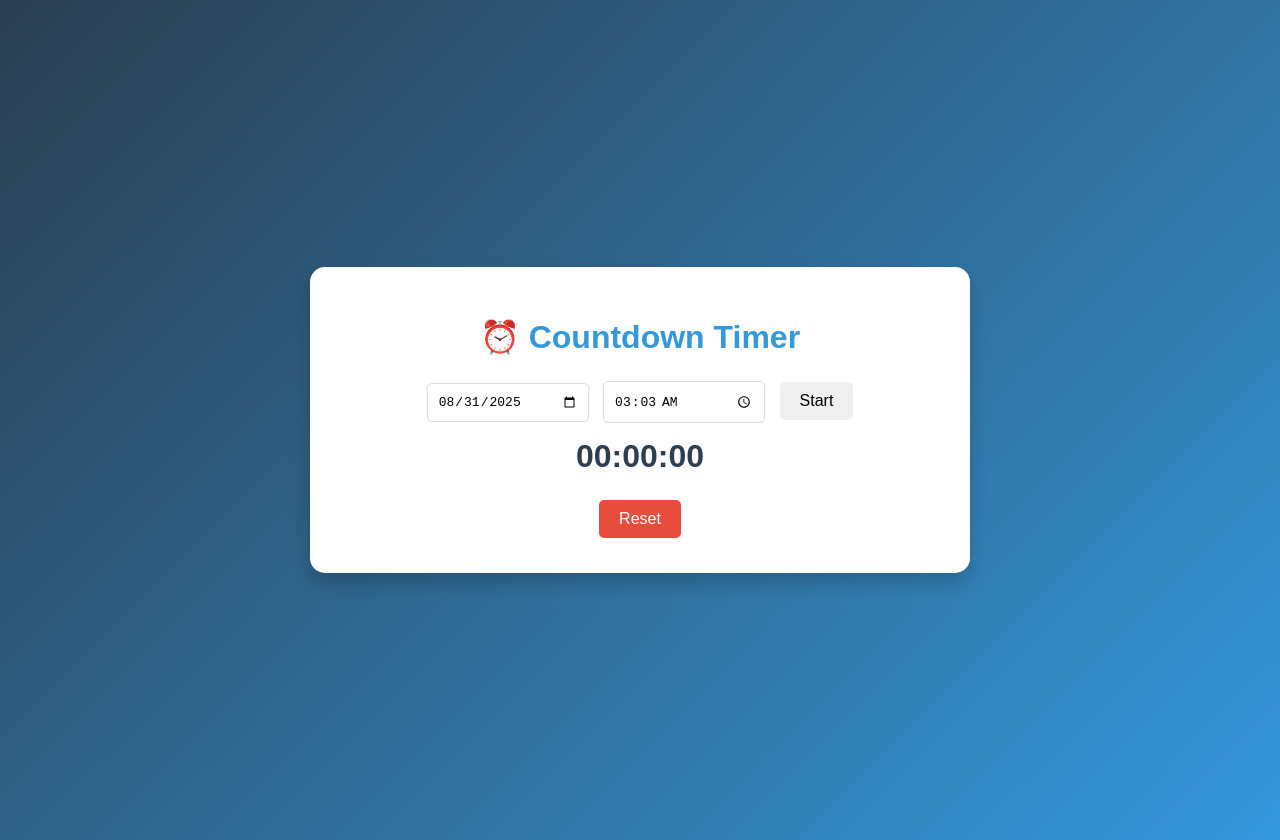
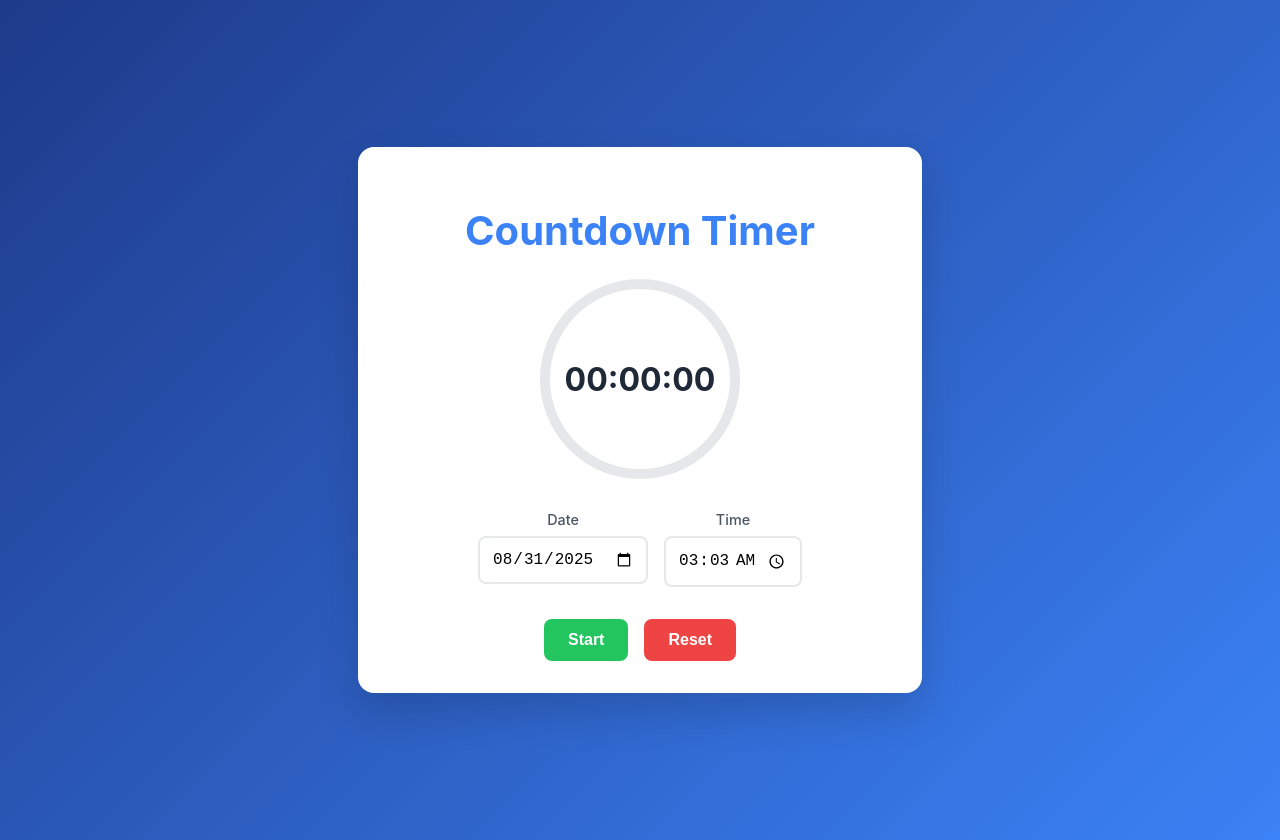
Before and after one commit to rahulsaipopuri/Countdown-Timer, a plain HTML site: page index.html in a window 1280 px wide. Drawn offline with Linux system fonts and the light colour scheme.

Commit message:
Add files via upload

```diff
--- a/index.html
+++ b/index.html
@@ -3,24 +3,37 @@
 <head>
     <meta charset="UTF-8">
     <meta name="viewport" content="width=device-width, initial-scale=1.0">
-  <title>Countdown Timer</title>
+    <title>⏰ Countdown Timer</title>
     <link rel="stylesheet" href="style.css">
 </head>
 <body>
     <div class="container">
-    <h1>⏰ Countdown Timer</h1>
+        <h1>Countdown Timer</h1>
+        <div class="progress-ring">
+            <svg class="progress-circle" width="200" height="200">
+                <circle class="progress-circle-bg" cx="100" cy="100" r="95"></circle>
+                <circle class="progress-circle-fg" cx="100" cy="100" r="95"></circle>
+            </svg>
+            <div class="timer-display" id="timer1">00:00:00</div>
+        </div>
         <div class="timer-section">
-      <input type="date" id="countdownDate" class="timer-input">
-      <input type="time" id="countdownInput" class="timer-input">
+            <div class="input-group">
+                <label for="countdownDate">Date</label>
+                <input type="date" id="countdownDate" class="timer-input" onchange="updateMinTime()">
+            </div>
+            <div class="input-group">
+                <label for="countdownInput">Time</label>
+                <input type="time" id="countdownInput" class="timer-input" onchange="updateMinTime()">
+            </div>
+        </div>
+        <div class="button-group">
             <button onclick="startCountdown()">Start</button>
-      <div id="timer1" class="timer-display">00:00:00</div>
-    </div>
             <button onclick="resetTimer()">Reset</button>
         </div>
-
-  <!-- Alarm sound -->
-  <audio id="alarmSound" src="https://www.soundjay.com/button/beep-07.wav" preload="auto" loop></audio>
-
+        <audio id="alarmSound" loop>
+            <source src="https://www.soundjay.com/buttons/beep-01a.mp3" type="audio/mpeg">
+        </audio>
+    </div>
     <script src="script.js"></script>
 </body>
 </html>
--- a/script.js
+++ b/script.js
@@ -1,25 +1,23 @@
 let timer = null;
 let timeLeft = 0;
+let totalTime = 0;
 
 function updateMinTime() {
     const dateInput = document.getElementById("countdownDate");
     const timeInput = document.getElementById("countdownInput");
 
     const now = new Date();
-
-  // set default date = today
     const todayStr = now.toISOString().split("T")[0];
     dateInput.min = todayStr;
     if (!dateInput.value) dateInput.value = todayStr;
 
-  // set min time = current time + 1 min (if today is chosen)
     let minTime = "";
     if (dateInput.value === todayStr) {
         const nextMinute = new Date();
         nextMinute.setMinutes(nextMinute.getMinutes() + 1);
         minTime = nextMinute.toTimeString().slice(0, 5);
     } else {
-    minTime = "00:00"; // no restriction for future dates
+        minTime = "00:00";
     }
 
     timeInput.min = minTime;
@@ -28,7 +26,6 @@ function updateMinTime() {
     }
 }
 
-// Keep min updated every 30s
 setInterval(updateMinTime, 30 * 1000);
 window.onload = updateMinTime;
 
@@ -56,6 +53,7 @@ function startCountdown() {
     }
 
     timeLeft = countdownDate.getTime() - now.getTime();
+    totalTime = timeLeft;
 
     timer = setInterval(() => {
         timeLeft -= 1000;
@@ -63,8 +61,8 @@ function startCountdown() {
             clearInterval(timer);
             document.getElementById("timer1").textContent = "00:00:00";
             document.getElementById("timer1").classList.add("finished");
+            document.querySelector('.progress-circle-fg').style.strokeDashoffset = 0;
 
-      // Play alarm in loop
             const alarm = document.getElementById("alarmSound");
             alarm.currentTime = 0;
             alarm.play();
@@ -88,20 +86,23 @@ function updateTimer() {
     if (days > 0) {
         display += days + "d ";
     }
-  display +=
-    `${hours.toString().padStart(2, "0")}:${minutes.toString().padStart(2, "0")}:${seconds.toString().padStart(2, "0")}`;
+    display += `${hours.toString().padStart(2, "0")}:${minutes.toString().padStart(2, "0")}:${seconds.toString().padStart(2, "0")}`;
 
     document.getElementById("timer1").textContent = display;
     document.getElementById("timer1").classList.remove("finished");
+
+    // Update progress ring
+    const progress = (timeLeft / totalTime) * 598;
+    document.querySelector('.progress-circle-fg').style.strokeDashoffset = progress;
 }
 
 function resetTimer() {
     clearInterval(timer);
     document.getElementById("timer1").textContent = "00:00:00";
+    document.querySelector('.progress-circle-fg').style.strokeDashoffset = 598;
     updateMinTime();
     document.getElementById("timer1").classList.remove("finished");
 
-  // Stop alarm
     const alarm = document.getElementById("alarmSound");
     alarm.pause();
     alarm.currentTime = 0;
--- a/style.css
+++ b/style.css
@@ -1,80 +1,149 @@
 body {
-  font-family: 'Arial', sans-serif;
-  background: linear-gradient(135deg, #2c3e50, #3498db);
+    font-family: 'Inter', -apple-system, BlinkMacSystemFont, sans-serif;
+    background: linear-gradient(135deg, #1e3a8a, #3b82f6);
     margin: 0;
     padding: 20px;
     display: flex;
     justify-content: center;
     align-items: center;
     min-height: 100vh;
+    color: #1f2937;
 }
 
 .container {
+    background: #ffffff;
+    padding: 2rem;
+    border-radius: 1rem;
+    box-shadow: 0 20px 40px rgba(0, 0, 0, 0.15);
+    max-width: 500px;
+    width: 100%;
     text-align: center;
-  background: #fff;
-  padding: 30px;
-  border-radius: 15px;
-  box-shadow: 0 10px 20px rgba(0, 0, 0, 0.2);
-  max-width: 600px;
-  width: 100%;
+    transition: transform 0.3s ease;
+}
+
+.container:hover {
+    transform: translateY(-5px);
 }
 
 h1 {
-  color: #3498db;
-  margin-bottom: 20px;
-  font-size: 2em;
+    color: #3b82f6;
+    font-size: 2.5rem;
+    margin-bottom: 1.5rem;
+    font-weight: 700;
+}
+
+.progress-ring {
+    position: relative;
+    width: 200px;
+    height: 200px;
+    margin: 0 auto 2rem;
+}
+
+.progress-circle {
+    transform: rotate(-90deg);
+}
+
+.progress-circle-bg {
+    fill: none;
+    stroke: #e5e7eb;
+    stroke-width: 10;
+}
+
+.progress-circle-fg {
+    fill: none;
+    stroke: #3b82f6;
+    stroke-width: 10;
+    stroke-linecap: round;
+    stroke-dasharray: 598;
+    stroke-dashoffset: 598;
+    transition: stroke-dashoffset 1s linear;
+}
+
+.timer-display {
+    position: absolute;
+    top: 50%;
+    left: 50%;
+    transform: translate(-50%, -50%);
+    font-size: 2rem;
+    font-weight: 700;
+    color: #1f2937;
 }
 
 .timer-section {
-  margin-bottom: 20px;
+    display: flex;
+    justify-content: center;
+    gap: 1rem;
+    margin-bottom: 2rem;
+}
+
+.input-group {
+    display: flex;
+    flex-direction: column;
+    gap: 0.5rem;
+}
+
+label {
+    font-size: 0.9rem;
+    font-weight: 500;
+    color: #4b5563;
 }
 
 .timer-input {
-  padding: 10px;
-  font-size: 1em;
-  border: 1px solid #ddd;
-  border-radius: 5px;
-  margin: 5px;
-  width: 140px;
+    padding: 0.75rem;
+    font-size: 1rem;
+    border: 2px solid #e5e7eb;
+    border-radius: 0.5rem;
+    transition: border-color 0.3s ease, box-shadow 0.3s ease;
+}
+
+.timer-input:focus {
+    outline: none;
+    border-color: #3b82f6;
+    box-shadow: 0 0 0 3px rgba(59, 130, 246, 0.2);
+}
+
+.timer-input:invalid {
+    border-color: #ef4444;
+}
+
+.button-group {
+    display: flex;
+    justify-content: center;
+    gap: 1rem;
 }
 
 button {
-  padding: 10px 20px;
-  font-size: 1em;
+    padding: 0.75rem 1.5rem;
+    font-size: 1rem;
+    font-weight: 600;
     border: none;
-  border-radius: 5px;
+    border-radius: 0.5rem;
     cursor: pointer;
-  margin: 5px;
-  transition: background-color 0.3s;
+    transition: all 0.3s ease;
 }
 
 button:first-child {
-  background-color: #2ecc71;
+    background: #22c55e;
     color: white;
 }
 
 button:first-child:hover {
-  background-color: #27ae60;
+    background: #16a34a;
+    transform: translateY(-2px);
 }
 
 button:last-child {
-  background-color: #e74c3c;
+    background: #ef4444;
     color: white;
 }
 
 button:last-child:hover {
-  background-color: #c0392b;
-}
-
-.timer-display {
-  font-size: 2em;
-  color: #2c3e50;
-  margin-top: 10px;
-  font-weight: bold;
+    background: #dc2626;
+    transform: translateY(-2px);
 }
 
 .finished {
-  color: #e74c3c;
+    color: #ef4444;
     animation: pulse 1s infinite;
 }
 
@@ -83,3 +152,43 @@ button:last-child:hover {
     50% { transform: scale(1.1); }
     100% { transform: scale(1); }
 }
+
+@media (max-width: 480px) {
+    .container {
+        padding: 1.5rem;
+    }
+
+    h1 {
+        font-size: 2rem;
+    }
+
+    .timer-section {
+        flex-direction: column;
+        align-items: center;
+    }
+
+    .progress-ring {
+        width: 150px;
+        height: 150px;
+    }
+
+    .progress-circle {
+        width: 150px;
+        height: 150px;
+    }
+
+    .progress-circle-bg,
+    .progress-circle-fg {
+        cx: 75;
+        cy: 75;
+        r: 70;
+    }
+
+    .progress-circle-fg {
+        stroke-dasharray: 440;
+    }
+
+    .timer-display {
+        font-size: 1.5rem;
+    }
+}
```
Lines whose indentation alone changed are shown as unchanged.
